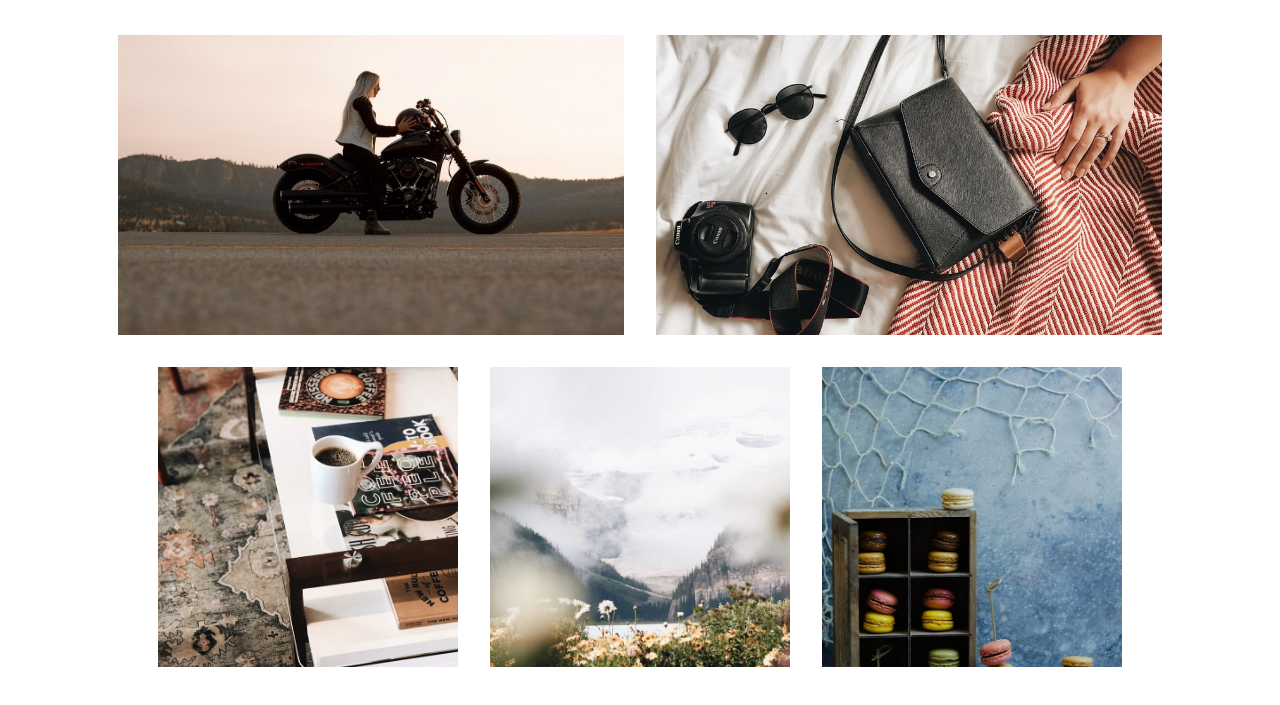
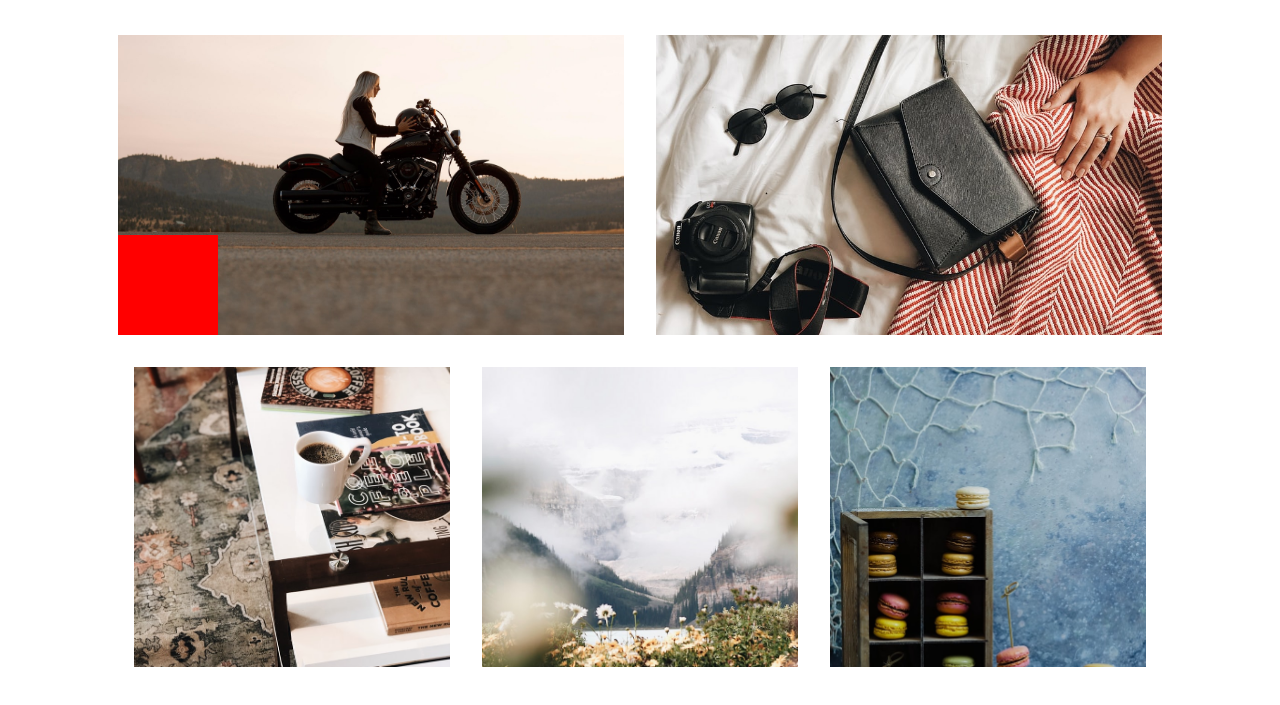
Before and after one commit to mel-tse/nthchild, a website: page index.html in a window 1280 px wide. Shown: the part 61-766 px from the top of the page. Drawn offline with Linux system fonts and the light colour scheme.

Commit message:
added shape

```diff
--- a/index.html
+++ b/index.html
@@ -11,6 +11,9 @@
     <h1>Yo</h1>
     <div class="gallery">
         <div class="gallery__photocontainer">
+            <div class="gallery__photoshape">
+
+            </div>
             <div class="gallery__photobox">
                 <img class="gallery__photobackground" src="../nthchild/images/photo1.jpeg" alt="sample">
             </div>
--- a/scss/main.scss
+++ b/scss/main.scss
@@ -11,9 +11,17 @@ h1 {
 
     &__photocontainer {
        position: relative;
+       display: flex;
        height: 300px;
-       width: 300px;
+       flex-basis: 25%;
        margin: 1em;
+    }
+
+    &__photoshape {
+        background-color: #FF0000;
+        height: 100px;
+        width: 100px;
+        align-self: flex-end;
     }
 
 
```
Also changed, not shown: css/main.css.
